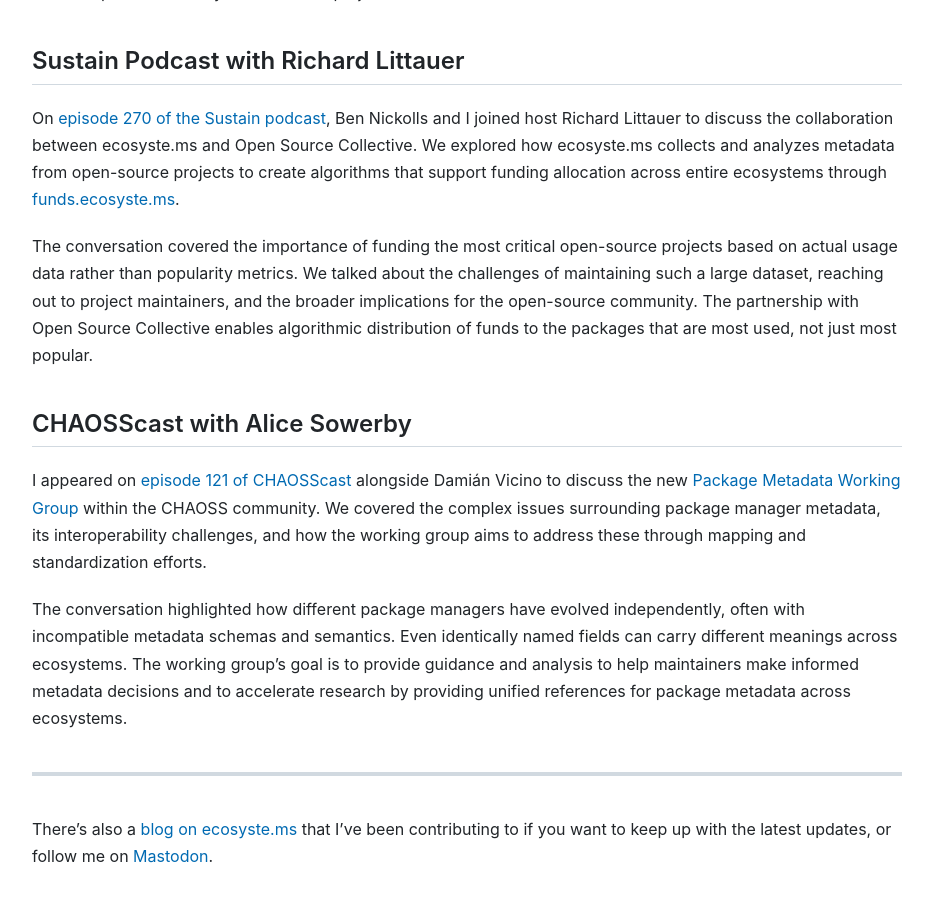
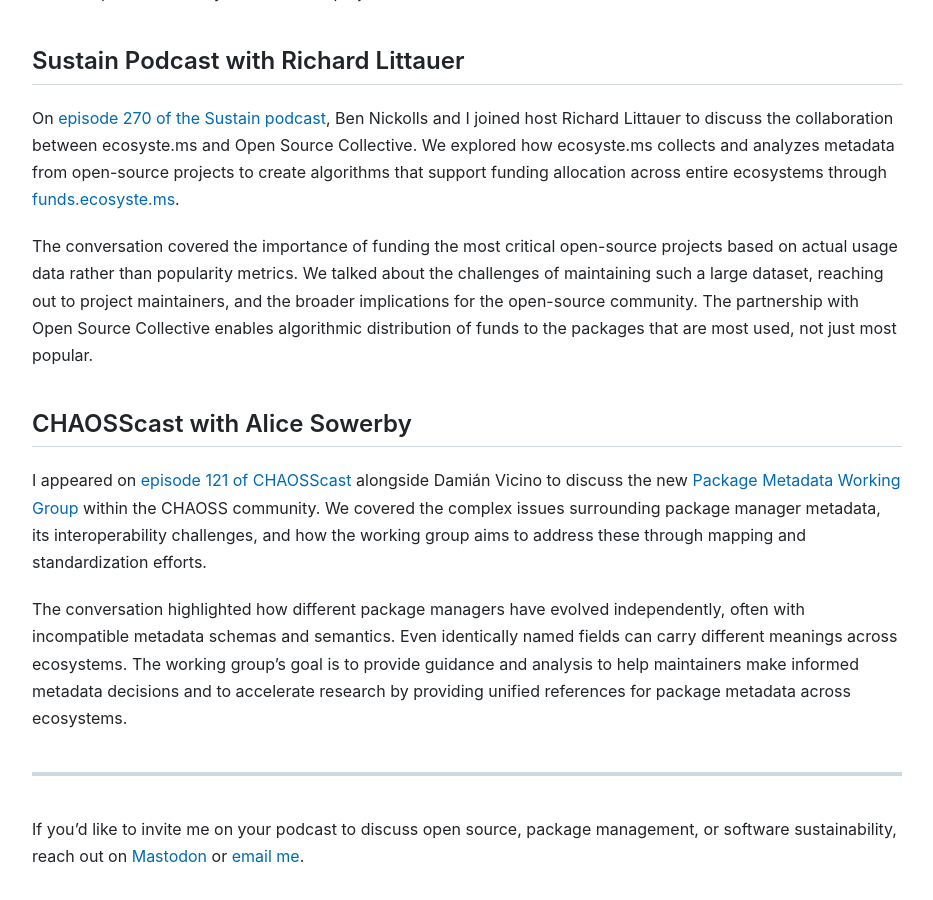
Before and after one commit to andrew/nesbitt.io, a Jekyll site: the page built from _posts/2025-11-17-podcast-interviews-2025.md, in a window 1280 px wide and 900 px high, scrolled down 886 px. Shown: the whole window, without its empty margins (173-1106 px from the left). Built offline with Jekyll 4.4.1, drawn with Linux system fonts in a browser that asks for light colours.

Commit message:
Update podcast invitation details and contact information

```diff
--- a/_posts/2025-11-17-podcast-interviews-2025.md
+++ b/_posts/2025-11-17-podcast-interviews-2025.md
@@ -39,4 +39,4 @@
 
 ---
 
-There's also a [blog on ecosyste.ms](https://blog.ecosyste.ms) that I've been contributing to if you want to keep up with the latest updates, or follow me on [Mastodon](https://mastodon.social/@andrewnez).
+If you'd like to invite me on your podcast to discuss open source, package management, or software sustainability, reach out on [Mastodon](https://mastodon.social/@andrewnez) or [email me](mailto:andrew@ecosyste.ms).
```
